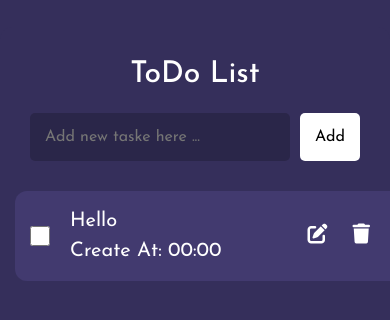
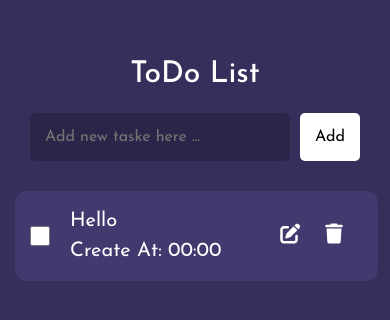
Before and after one commit to QuocTA-010705/todo-List, a plain HTML site: page index.html in a window 390 px wide. Shown: the part 260-580 px from the top of the page. Drawn offline with nearby package versions, Linux system fonts and the light colour scheme; some packages are replaced by stand-ins of ours; no server answers; a script that the page names is missing.

Commit message:
final reponsive

```diff
--- a/style.css
+++ b/style.css
@@ -46,6 +46,12 @@ input[type="text"]{
     border: none;
     font-size: 16px;
     transition: all 0.3s;
+}
+@media (max-width:450px) {
+    .todo-item{
+        max-width: 93%;
+    }
+
 }
 input[type="text"]:focus-within {
     transform: translateY(-5px);
```
